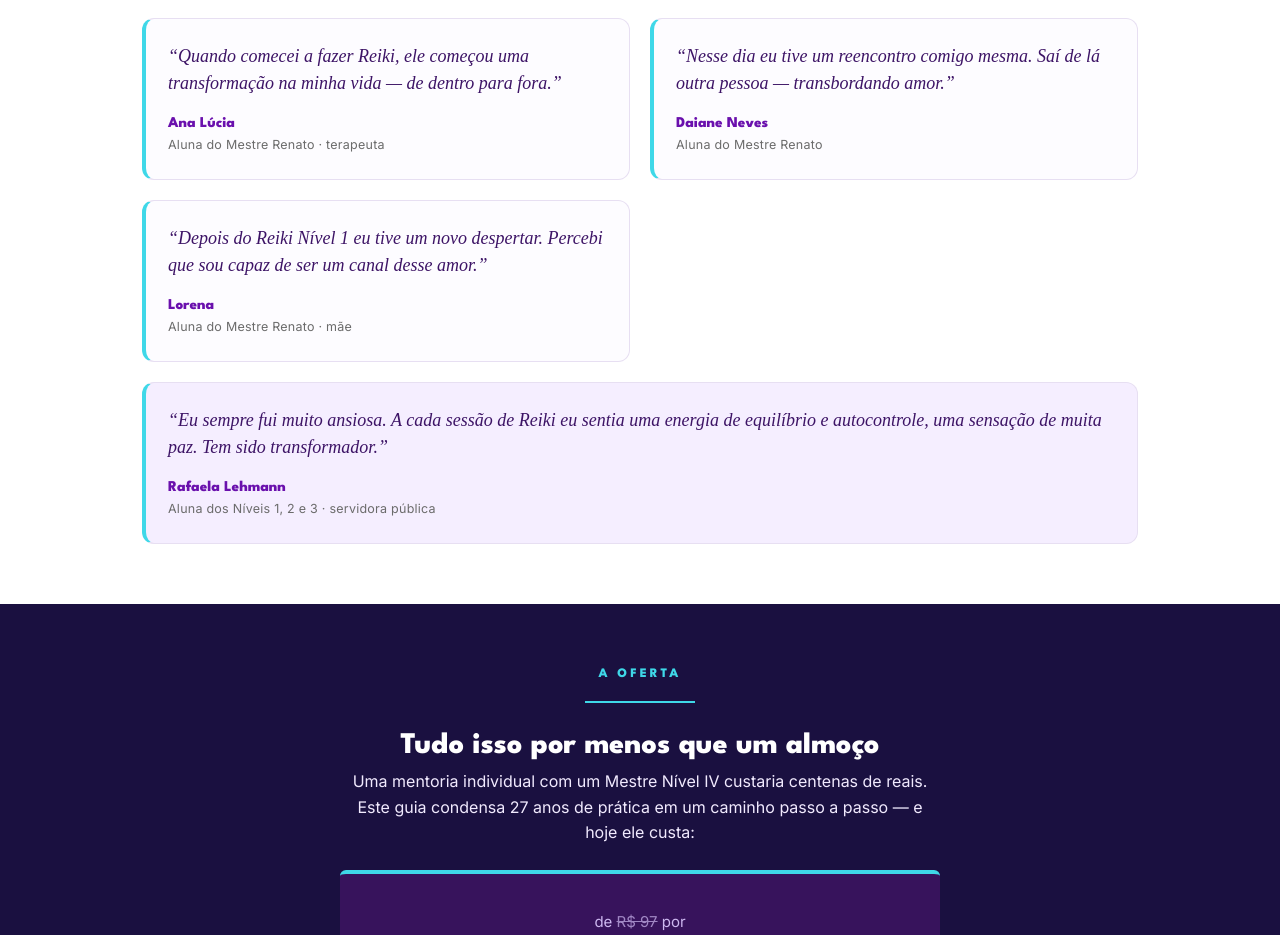
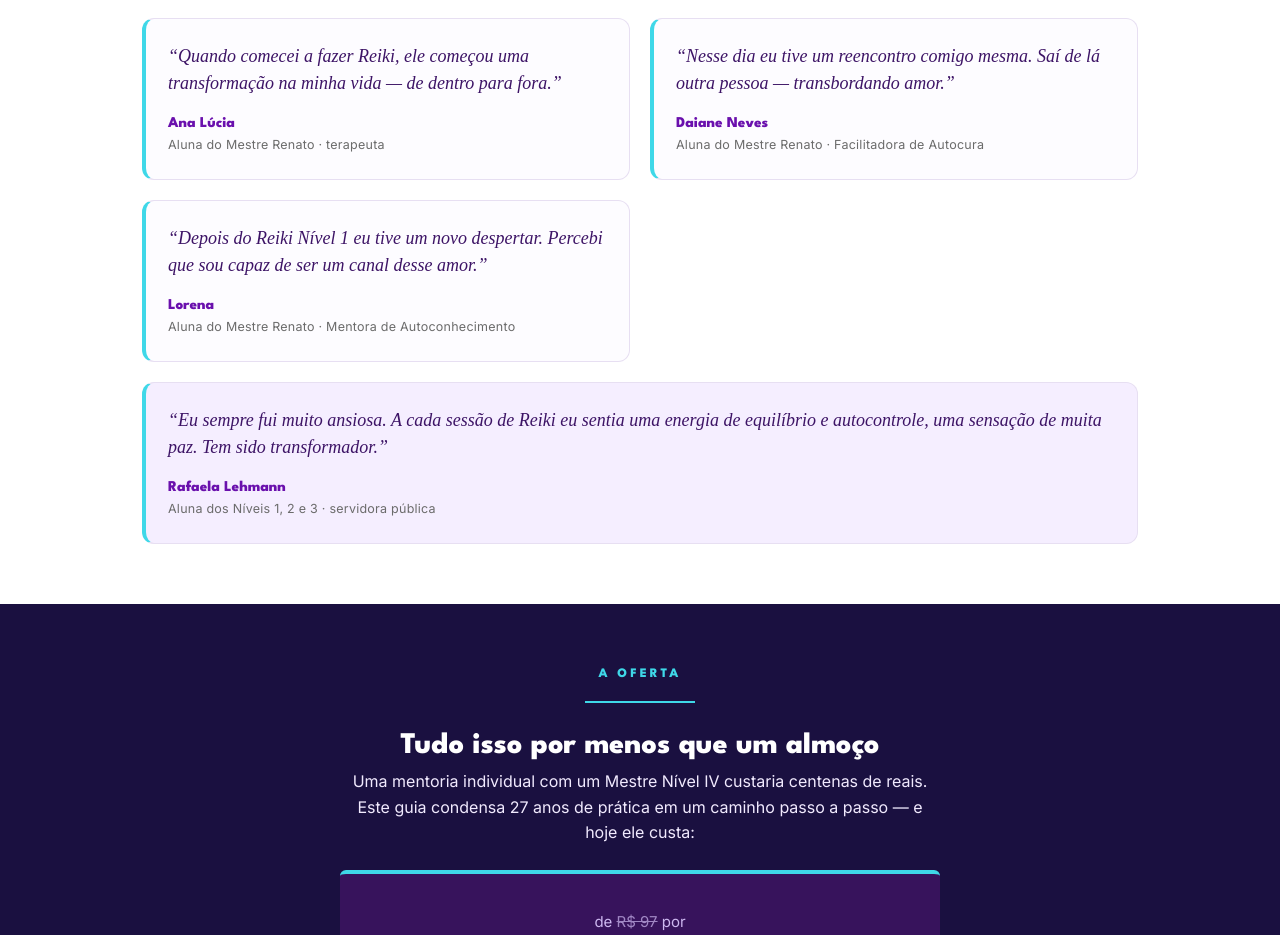
Before and after one commit to dpfrenatorms/caminho-reikiano-iniciante, a plain HTML site: page landing-page-deploy/index.html in a window 1280 px wide. Shown: the part 3580-4515 px from the top of the page. Drawn offline with Linux system fonts and the light colour scheme; a web font is replaced by a local one.

Commit message:
fix(f4): corrige contexto dos depoimentos (LP)
- Lorena: "mae" -> "Mentora de Autoconhecimento"
- Daiane Neves: "" -> "Facilitadora de Autocura"
- atualizado em index.html, copy.md, depoimentos-transcricoes.md e
  bundle landing-page-deploy; aplicado tambem no servidor (live)

Co-Authored-By: Claude Opus 4.8 <noreply@anthropic.com>

```diff
--- a/landing-page-deploy/index.html
+++ b/landing-page-deploy/index.html
@@ -367,11 +367,11 @@ footer .fine{font-size:11.5px;color:#8a7fae;line-height:1.7;border-top:1px solid
       </div>
       <div class="dep">
         <p class="q">“Nesse dia eu tive um reencontro comigo mesma. Saí de lá outra pessoa — transbordando amor.”</p>
-        <div class="who">Daiane Neves<span>Aluna do Mestre Renato</span></div>
+        <div class="who">Daiane Neves<span>Aluna do Mestre Renato · Facilitadora de Autocura</span></div>
       </div>
       <div class="dep">
         <p class="q">“Depois do Reiki Nível 1 eu tive um novo despertar. Percebi que sou capaz de ser um canal desse amor.”</p>
-        <div class="who">Lorena<span>Aluna do Mestre Renato · mãe</span></div>
+        <div class="who">Lorena<span>Aluna do Mestre Renato · Mentora de Autoconhecimento</span></div>
       </div>
       <div class="dep anchor">
         <p class="q">“Eu sempre fui muito ansiosa. A cada sessão de Reiki eu sentia uma energia de equilíbrio e autocontrole, uma sensação de muita paz. Tem sido transformador.”</p>
```
Also changed, not shown: landing-page/index.html (+2 -2 lines), 2 other files.
